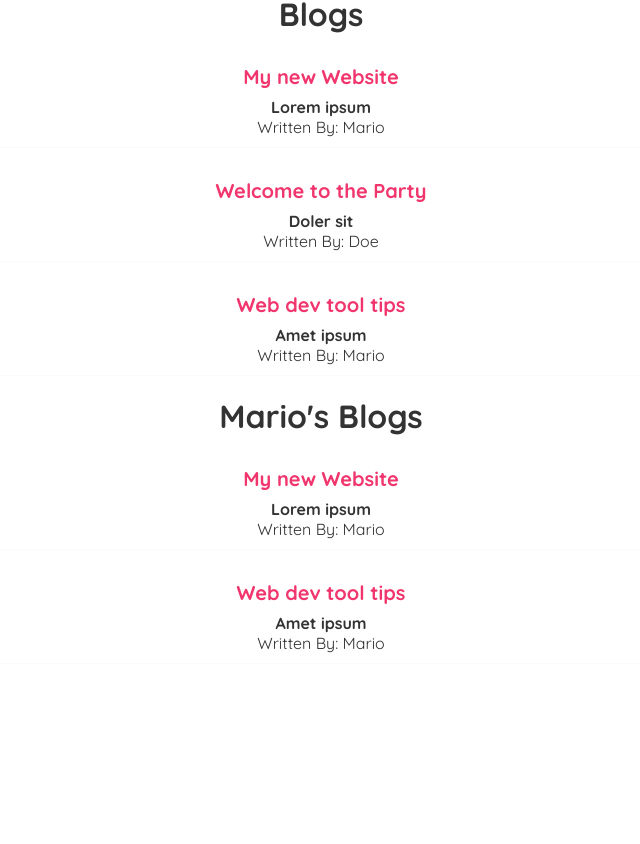
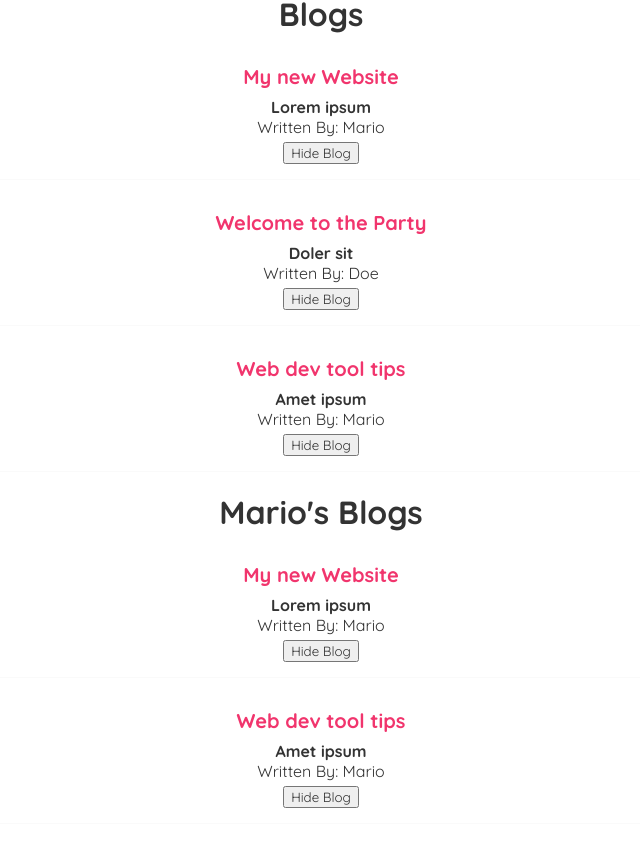
Before and after one commit to priyan1995/react-basics, a React (Create React App) app: page / in a window 1280 px wide. Shown: the part 327-1171 px from the top of the page, without its empty margins (319-959 px from the left). Before the commit the page ends 1011 px from the top, so only its background shows below. Built offline with nearby package versions, Linux system fonts and the light colour scheme.

Commit message:
hide blog function

```diff
--- a/src/pages/blog.js
+++ b/src/pages/blog.js
@@ -9,6 +9,11 @@ const Blog = () => {
         { title: "Web dev tool tips", body: "Amet ipsum", author: "Mario", id: 3 },
     ]);
 
+    const handleHide = (id) => {
+        const newBlogs = blogs.filter( blog => blog.id !== id);
+        setBlogs(newBlogs);
+    }
+
     return (
 
         <div className="blog-div">
@@ -16,8 +21,8 @@ const Blog = () => {
             <hr />
             <br />
 
-           <BlogList blogs = {blogs} title="Blogs" />
-           <BlogList blogs = { blogs.filter((blog) => blog.author === 'Mario') } title="Mario's Blogs" />
+           <BlogList blogs = {blogs} title="Blogs" handleHide={handleHide} />
+           <BlogList blogs = { blogs.filter((blog) => blog.author === 'Mario') } handleHide={handleHide} title="Mario's Blogs" />
         </div>
 
     );
--- a/src/pages/blogList.js
+++ b/src/pages/blogList.js
@@ -1,6 +1,7 @@
 const BlogList = (props) => {
     const blogs = props.blogs;
     const title = props.title;
+    const handleHide = props.handleHide;
     return (
         <div className="blog-list">
 
@@ -10,6 +11,7 @@ const BlogList = (props) => {
                     <h2>{blog.title}</h2>
                     <p><strong>{blog.body}</strong></p>
                     <p>Written By: {blog.author}</p>
+                    <button onClick={() => handleHide(blog.id)}>Hide Blog</button>
                 </div>
             ))}
         </div>
```
